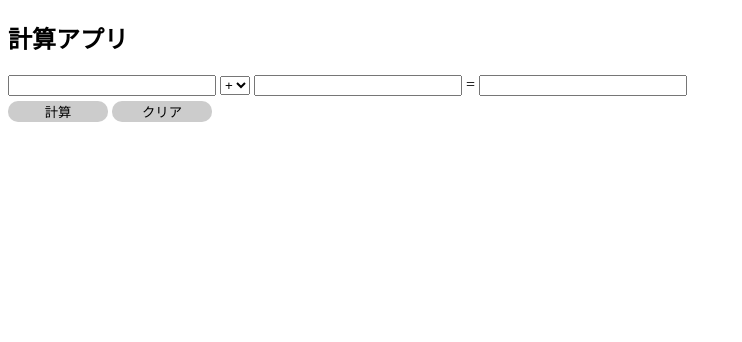
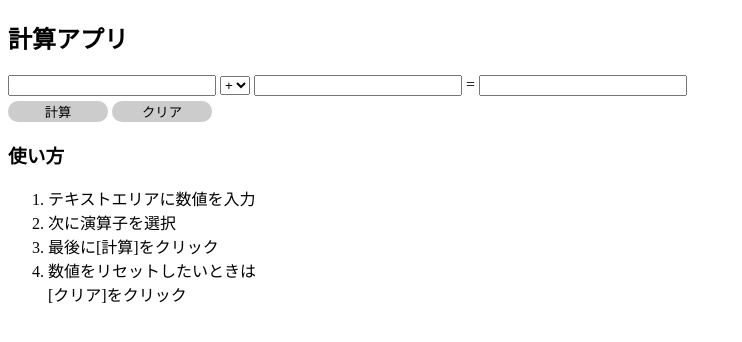
Before and after one commit to kakky0323/caliculate_practice, a plain HTML site: page index.html in a window 1280 px wide. Shown: the whole page, without its empty margins (0-742 px from the left). Drawn offline with Linux system fonts and the light colour scheme.

Commit message:
add contents
使い方の追加

```diff
--- a/index.html
+++ b/index.html
@@ -24,6 +24,13 @@
       <input type="button" class="button" value="クリア" onclick="func1()">
     </div>
   </form>
+  <h3>使い方</h3>
+  <ol>
+    <li>テキストエリアに数値を入力</li>
+    <li>次に演算子を選択</li>
+    <li>最後に[計算]をクリック</li>
+    <li>数値をリセットしたいときは<br>[クリア]をクリック</li>
+  </ol>
 </body>
 <script src="index.js"></script>
 </html>
```
